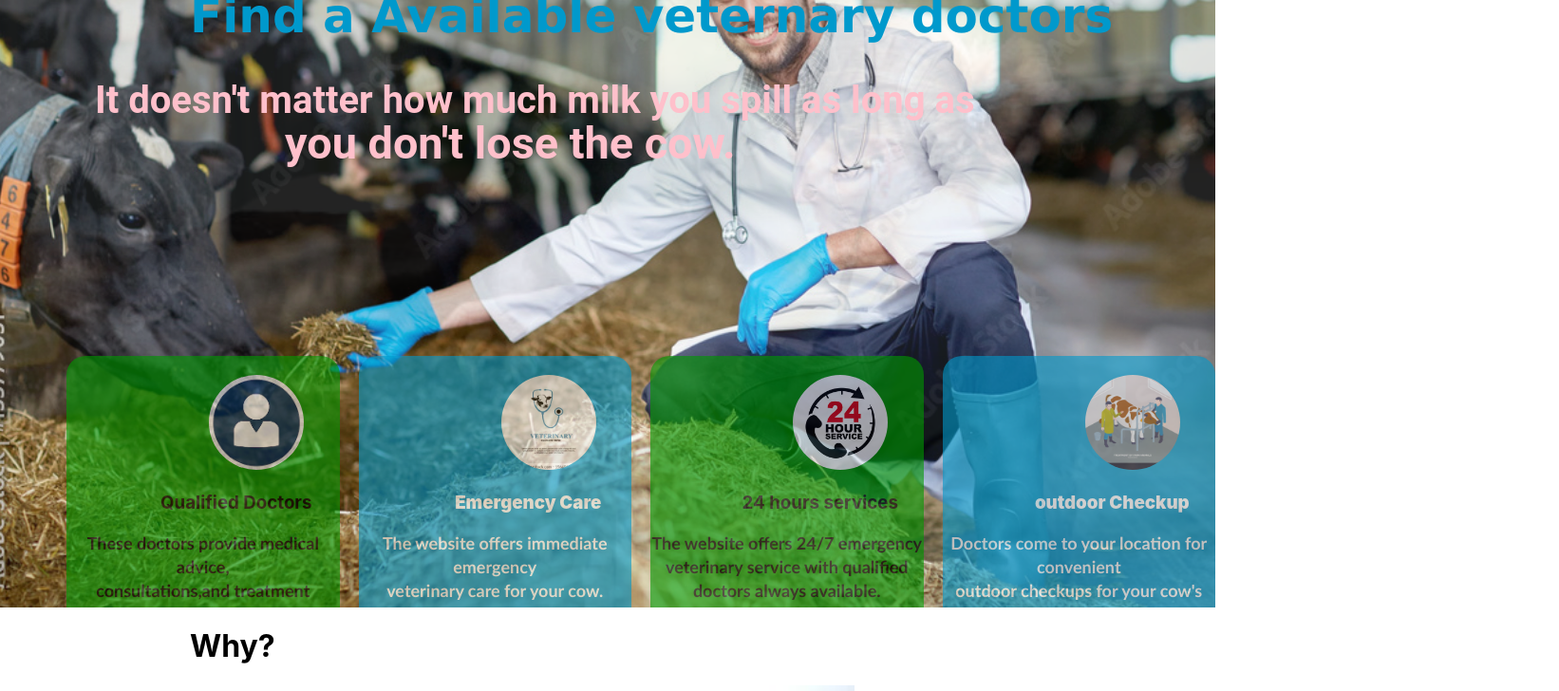
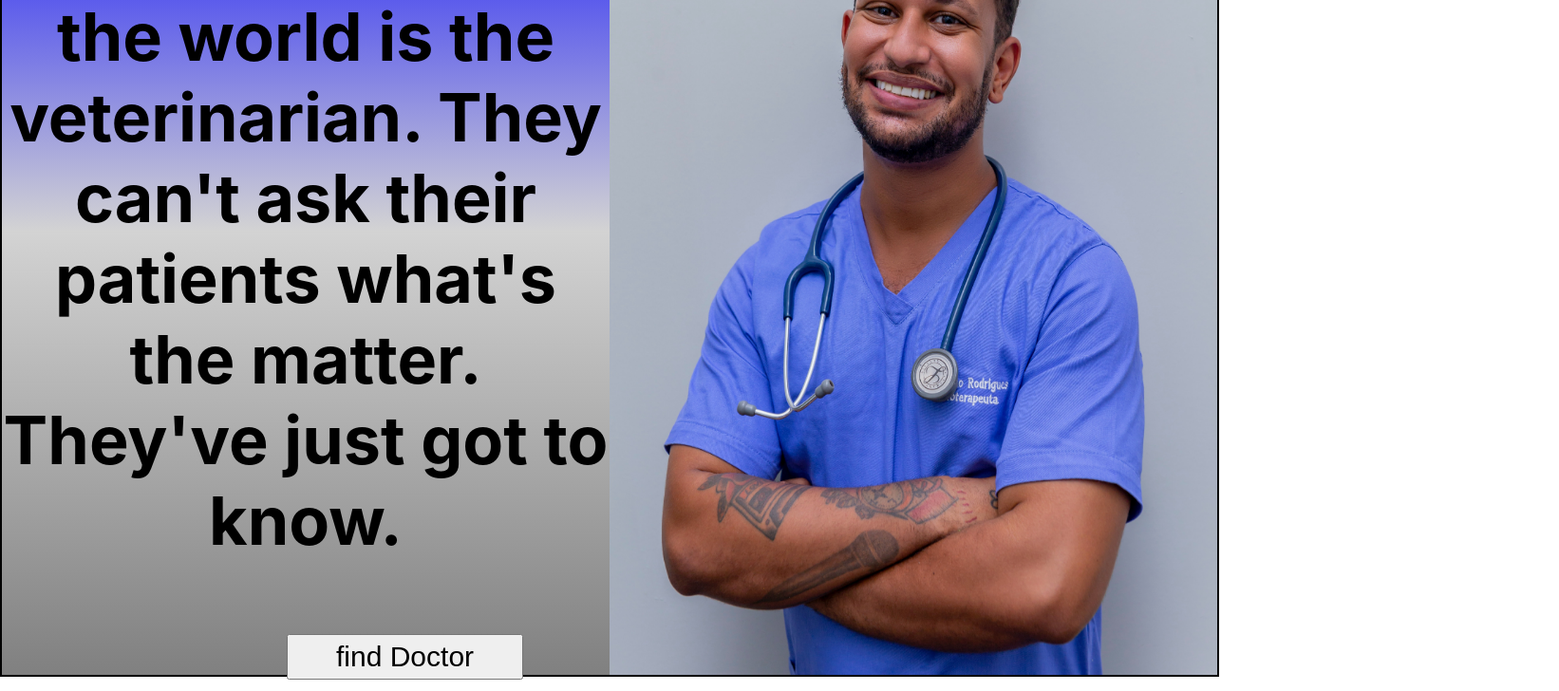
Before and after one commit to kDurga-123/capstone_project-SaveCows, a React (Create React App) app in the folder client-side/: page / in a window 1280 px wide. Shown: the part 260-988 px from the top of the page at 95% size, 1642 px wide, since content can reach past the window. Built offline with nearby package versions, Linux system fonts and the light colour scheme.

Commit message:
modification of the code

```diff
--- a/client-side/src/App.js
+++ b/client-side/src/App.js
@@ -4,18 +4,18 @@ import './App.css';
 //  import Signup from './Components/signup.js';
 // import LoginPage from './Components/signup.jsx';
 //   import CowCare from './Components/cow care.js';
-  import Homepage from './Components/homepage.jsx';
+  // import Homepage from './Components/homepage.jsx';
 //  import Effects from './Components/effects.jsx';
-//    import DoctorDetails from './Components/doctordetails.js';
+   import DoctorDetails from './Components/doctordetails.js';
 function App() {
     //const[isOpen,setIsOpen]=useState(false);
 
     return(
         <div>
-            {/* <DoctorDetails/>  */}
+            <DoctorDetails/>
              {/* <Effects/> */}
                {/* <CowCare/>    */}
-             <Homepage />
+             {/* <Homepage />  */}
              {/* <Signup />  */}
             {/* <LoginPage />   */}
              {/* ({!isOpen ?  <Signup /> : <LoginPage/> }); */}
--- a/client-side/src/Components/doctordetails.css
+++ b/client-side/src/Components/doctordetails.css
@@ -1,6 +1,6 @@
 .container{
     display: flex;
-    background-color: #0099CC;
+    background-color: black;
 
 }
 .Home{
@@ -41,13 +41,26 @@
 #first{
     height: 900px;
     width:50%;
-    border: 2px solid black;
+    /* border: 2px solid black; */
+    background-image: linear-gradient(to top, grey 0%, lightgrey 52%, blue 100%);
 }
 #second{
     height: 900px;
     width: 50%;
-    border: 2px solid black;
+    /* border: 2px solid black; */
 }
 .veternaryDoctor{
-    height: 200px;
+    height: 900px;
+    width: 100%;
 }
+h1{
+    text-align: center;
+    margin-top: 100px;
+    font-size: 70px;
+}
+.find{
+    padding: 5px 50px;
+    margin-left: 300px;
+    font-size: 30px;
+    margin-top: 30px;
+}
--- a/client-side/src/Components/doctordetails.js
+++ b/client-side/src/Components/doctordetails.js
@@ -16,7 +16,8 @@ function DoctorDetails(){
             </div>
             <div className='fullDiv'>
                   <div id='first'>
-
+                        <h1>The best doctor in the world is the veterinarian. They can't ask their patients what's the matter. They've just got to know.</h1>
+                        <button className='find'>find Doctor</button>
                   </div>
                   <div id='second'>
                          <img src='/resources/veternaryDoctor.jpg' alt='no image' className='veternaryDoctor'/>
--- a/client-side/src/Components/homePage.css
+++ b/client-side/src/Components/homePage.css
@@ -3,7 +3,7 @@
     top: 0;
     left: 0;
     width: 100%;
-    height: 100%;
+    height: 90%;
     background-size: cover;
     background-position: center;
     background-repeat: no-repeat;
@@ -14,10 +14,11 @@
       background-image: url("../../public/resources/doctor.jpg");
     }
     33%, 66% {
-      background-image: url("../../public/resources/doctor1.jpg");
+      background-image: url("../../public/resources/cow.jpeg");
+      color: white;
     }
     50% {
-      background-image: url("../../public/resources/doctor3.jpg");
+      background-image: url("../../public/resources/image.webp");
     }
   }
 .Home{
@@ -53,7 +54,7 @@
 
  }
  .container:hover{
-    background-color:#0099CC;
+    background-color:white;
  }
 .Home{
     margin-left: 500px;
@@ -91,7 +92,7 @@
 }
 
 .available{
-    color: #0099CC;
+    color: black;
     font-size: 50px;
     margin-left: 200px;
     padding-top: 150px;
@@ -100,7 +101,7 @@
     font-weight: bolder;
  }
 .milk{
-    color:  #FFC0CB;
+    color:  black;
     font-size: 40px;
     margin-left: 100px;
     font-family: "Roboto";
@@ -109,82 +110,21 @@
      margin-left: 200px;
      margin-top: -5px;
 }
-.emergency{
-    height: 300px;
-    width: 400px;
-     /* border: 2px solid red;  */
-    margin-top: 150px;
-    margin-left: 70px;
-    background-color: #009900;
-    font-weight: 700;
-    opacity: 0.6;
-    border-radius: 20px;
 
-}
-.emergency:hover{
-     background-color: #009900;
-    opacity: 1;
-}
+
 .cow{
     display: flex;
-}
-.emergency2{
-    height: 300px;
-    width: 400px;
-    margin-top: 150px;
-    background-color:  #0099CC;
-    font-weight: 700;
-    border-radius: 20px;
-    margin-left: 20px;
-    opacity: 0.6;
-
-}
-.emergency2:hover{
-    background-color:  #0099CC;
-     opacity: 1;
-     border-radius: 20px;
 }
 h3{
     margin-left: 70px;
 }
-.emergency3{
-    height: 300px;
-    width: 400px;
-     /* border: 2px solid red;  */
-     margin-top: 150px;
-    background-color: #009900;
-    font-weight: 700;
-    opacity: 0.6;
-    border-radius: 20px;
-    margin-left: 20px;
 
-}
-.emergency3:hover{
-    background-color: #009900;
-    opacity: 1;
-}
- .emergency4{
-    height: 300px;
-    width: 400px;
-     /* border: 2px solid red;  */
-    margin-top: 150px;
-    background-color:  #0099CC;
-    font-weight: 700;
-    opacity: 0.6;
-    border-radius: 20px;
-    margin-left: 20px;
 
-}
-.emergency4:hover{
-    background-color: #0099CC;
-    opacity: 1;
-
- }
 .doctor{
     height: 100px;
     width: 100px;
     border-radius: 50px;
-    margin-left: 150px;
+    margin-left: 100px;
 }
 .website{
     text-align: center;
@@ -194,17 +134,7 @@ h3{
     font-weight: 700px;
 
 }
-.qualified{
-     text-align: center;
-    opacity: 1;
-    font-weight: 700;
-}
-.qualified1{
-    text-align: center;
-    color: white;
-    opacity: 1;
-    font-weight: 1000;
-}
+
 .website1{
     text-align: center;
     color: white;
@@ -457,3 +387,80 @@ h1{
 h2{
     color: white;
 }
+.saparate{
+    height: 300px;
+    width: 78%;
+    margin-left: 200px;
+    margin-top: -60px;
+    background-color: lightgrey;
+    border-radius: 50px;
+}
+.seeMore{
+    margin-left: 500px;
+    padding: 10px 50px;
+    border: none;
+    font-size: 16px;
+    border-radius: 10px;
+}
+.seeMore:hover{
+    box-shadow: rgba(0, 0, 0, 0.25) 0px 54px 55px, rgba(0, 0, 0, 0.12) 0px -12px 30px, rgba(0, 0, 0, 0.12) 0px 4px 6px, rgba(0, 0, 0, 0.17) 0px 12px 13px, rgba(0, 0, 0, 0.09) 0px -3px 5px;
+    background-color: lightgreen;
+}
+.emergency{
+    height: 200px;
+    width: 300px;
+
+    margin-left: 40px;
+    margin-top: 50px;
+    background-color: white;
+    border-radius: 40px;
+
+}
+.qualified{
+    margin-right: 30px;
+}
+.emergency:hover{
+    box-shadow: rgba(0, 0, 0, 0.25) 0px 54px 55px, rgba(0, 0, 0, 0.12) 0px -12px 30px, rgba(0, 0, 0, 0.12) 0px 4px 6px, rgba(0, 0, 0, 0.17) 0px 12px 13px, rgba(0, 0, 0, 0.09) 0px -3px 5px;
+}
+.emergency2{
+    height: 200px;
+    width: 300px;
+
+    margin-left: 50px;
+    margin-top: 50px;
+    background-color: white;
+    border-radius: 40px;
+
+}
+.emergency2:hover{
+    box-shadow: rgba(0, 0, 0, 0.25) 0px 54px 55px, rgba(0, 0, 0, 0.12) 0px -12px 30px, rgba(0, 0, 0, 0.12) 0px 4px 6px, rgba(0, 0, 0, 0.17) 0px 12px 13px, rgba(0, 0, 0, 0.09) 0px -3px 5px;
+}
+.emergency3{
+    height: 200px;
+    width: 300px;
+
+    margin-left: 50px;
+    margin-top: 50px;
+    background-color: white;
+    border-radius: 40px;
+
+}
+.emergency3:hover{
+    box-shadow: rgba(0, 0, 0, 0.25) 0px 54px 55px, rgba(0, 0, 0, 0.12) 0px -12px 30px, rgba(0, 0, 0, 0.12) 0px 4px 6px, rgba(0, 0, 0, 0.17) 0px 12px 13px, rgba(0, 0, 0, 0.09) 0px -3px 5px;
+}
+.emergency4{
+    height: 200px;
+    width: 300px;
+
+    margin-left: 50px;
+    margin-top: 50px;
+    background-color: white;
+    border-radius: 40px;
+
+}
+.emergency4:hover{
+    box-shadow: rgba(0, 0, 0, 0.25) 0px 54px 55px, rgba(0, 0, 0, 0.12) 0px -12px 30px, rgba(0, 0, 0, 0.12) 0px 4px 6px, rgba(0, 0, 0, 0.17) 0px 12px 13px, rgba(0, 0, 0, 0.09) 0px -3px 5px;
+}
+.care{
+    margin-top: 30px;
+}
--- a/client-side/src/Components/homepage.jsx
+++ b/client-side/src/Components/homepage.jsx
@@ -14,34 +14,37 @@ return (
                     <h2 className='signUp'>Signup</h2>
                     <h2 className='profile'>Profile</h2>
                 </div>
-
             <h1 className='available'>Find a Available veternary doctors</h1>
             <h3 className='milk'>It doesn't matter how much milk you spill as long as <br>
             </br><h3 className='lose'>you don't lose the cow.</h3></h3>
-            <div className='cow'>
+            <button className='seeMore'>See More</button>
+    </div>
+    </div>
+
+    <div className='saparate'>
+        <div className='cow'>
                 <div className='emergency'>
                     <img src={'/resources/images.png'} alt="" className='doctor'/>
-                    <h3 className='qualified'>Qualified Doctors</h3>
-                    <p className='website'>These doctors provide medical advice,<br></br> consultations,and treatment services<br></br> through the website.</p>
+                    <h3   id='qualified'>Qualified Doctors</h3>
+                    {/* <p className='website'>These doctors provide medical advice,<br></br> consultations,and treatment services<br></br> through the website.</p> */}
                 </div>
                 <div className='emergency2'>
                     <img src={'/resources/emergency.webp'} alt="" className='doctor'/>
                     <h3 className='qualified1'>Emergency Care</h3>
-                    <p className='website1'>The website offers immediate emergency<br></br> veterinary care for your cow.</p>
+                    {/* <p className='website1'>The website offers immediate emergency<br></br> veterinary care for your cow.</p> */}
                 </div>
                 <div className='emergency3'>
                     <img src={'/resources/24hours.jpg'} alt="" className='doctor'/>
                     <h3 className='qualified'>24 hours services</h3>
-                    <p className='website'>The website offers 24/7 emergency<br></br> veterinary service with qualified<br></br> doctors always available. </p>
+                    {/* <p className='website'>The website offers 24/7 emergency<br></br> veterinary service with qualified<br></br> doctors always available. </p> */}
                 </div>
                 <div className='emergency4'>
                     <img src={'/resources/outdoor.jpg'} alt="" className='doctor'/>
                     <h3 className='qualified1'>outdoor Checkup</h3>
-                    <p className='website1'>Doctors come to your location for convenient <br></br>outdoor checkups for your cow's medical<br></br> needs, provided by the website.</p>
+                    {/* <p className='website1'>Doctors come to your location for convenient <br></br>outdoor checkups for your cow's medical<br></br> needs, provided by the website.</p> */}
                 </div>
 
         </div>
-    </div>
     </div>
                 <h1 className='care'>Why?</h1>
             <div>
```
